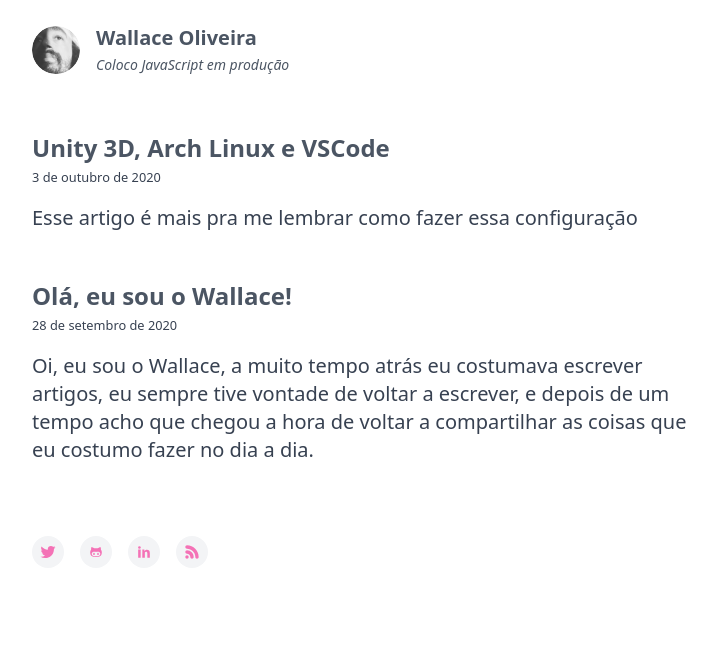
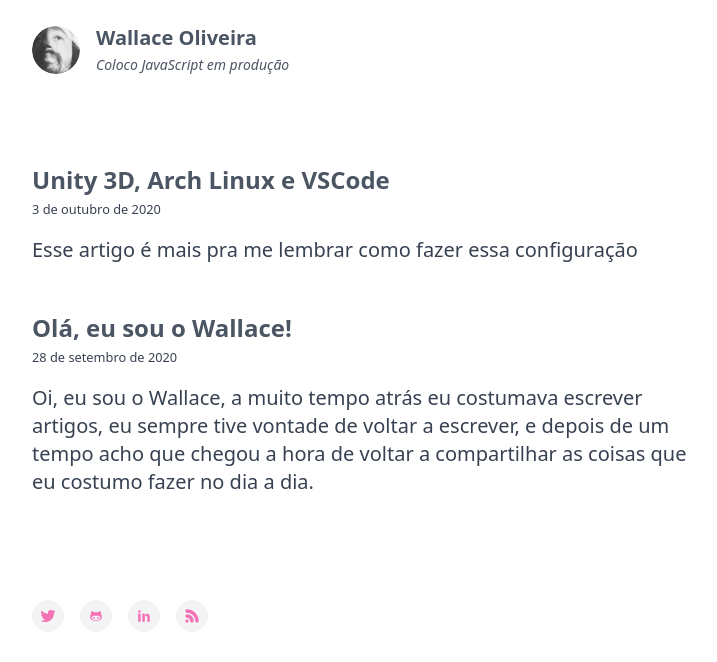
Before and after one commit to hiwllc/iamwallace, a Next.js app: page / in a window 1280 px wide. Shown: the top 662 px of the page, without its empty margins (272-989 px from the left). Built offline with nearby package versions, Linux system fonts and the light colour scheme.

Commit message:
components: refactor layout and posts

```diff
--- a/src/components/layout.tsx
+++ b/src/components/layout.tsx
@@ -12,7 +12,7 @@ export function Layout({ children }: Props) {
   return (
     <>
       <Header size={AVATAR_SIZE} />
-      {children}
+      <main className="w-full px-4 py-8">{children}</main>
       <Footer />
     </>
   )
--- a/src/components/posts.tsx
+++ b/src/components/posts.tsx
@@ -11,7 +11,7 @@ export function Posts({ posts }: Props) {
       {posts.map(post => (
         <article className="group" key={post.slug}>
           <h3 className="text-gray-600 text-2xl font-black group-hover:text-pink-400 transition-colors">
-            <Link href={post.slug}>
+            <Link href={`/${post.slug}`}>
               <a>{post.frontmatter.title}</a>
             </Link>
           </h3>
```
